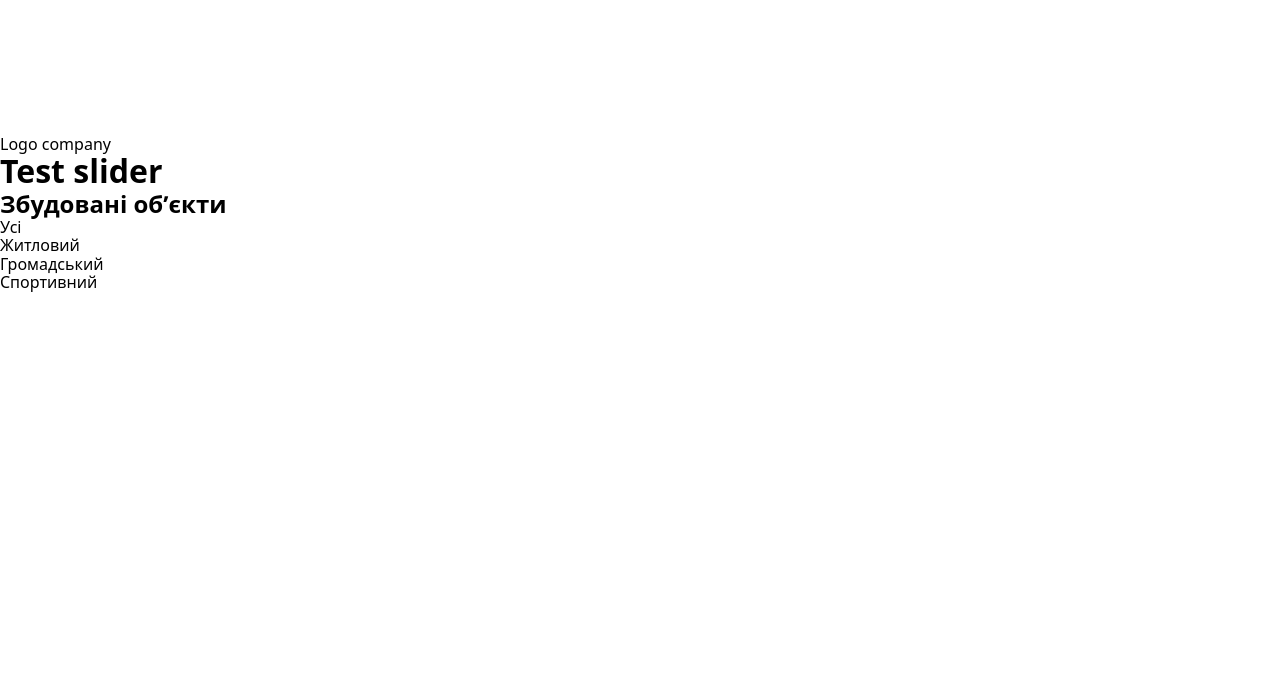
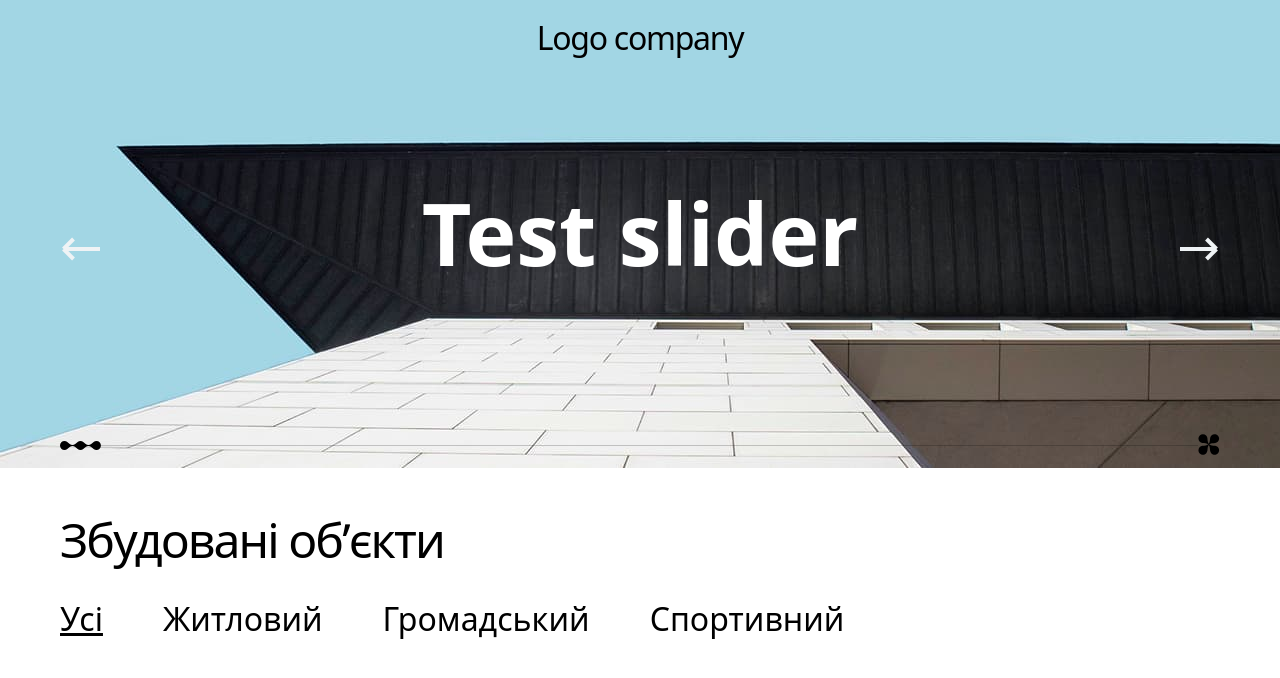
Before and after one commit to professorsha/Test-Smart-Orange, a plain HTML site: page index.html in a window 1280 px wide. Drawn offline with nearby package versions, Linux system fonts and the light colour scheme.

Commit message:
add style header

```diff
--- a/css/style.css
+++ b/css/style.css
@@ -37,3 +37,89 @@ button {
   clip: rect(0 0 0 0);
   overflow: hidden;
 }
+/* ============header=============== */
+.header{
+  width: 100%;
+  height: 468px;
+  background-color: #fff;
+  background-image: url(../images/header/bg-slider-1.jpg);
+  background-repeat: no-repeat;
+  background-position: center;
+  background-size: cover;
+  position: relative;
+  margin-bottom: 50px;
+}
+.container{
+  padding: 0 60px;
+  margin: 0 auto;
+}
+.logo{
+  display: block;
+  font-size: 32px;
+  font-weight: 500;
+  line-height: 90%;
+  letter-spacing: -0.04em;
+  color: black;
+  text-align: center;
+  padding-top: 24px;
+}
+.slider-arrow-left-icon{
+  fill:#EFF3F5;
+  stroke: #EFF3F5;
+  position: absolute;
+  top:237px;
+}
+.header-title{
+  font-size: 86px;
+  font-weight: 700;
+  color: #fff;
+  text-align: center;
+ padding-top: 131px;;
+}
+.slider-arrow-right-icon{
+  fill:#EFF3F5;
+  stroke: #EFF3F5;
+  position: absolute;
+  top:237px;
+  right: 60px;
+}
+.header-bottom{
+  display: flex;
+  align-items: center;
+  justify-content: space-between;
+  position: absolute;
+  bottom: 12px;
+  width: calc(100% - 120px);
+}
+.header-bottom-line{
+  border: none;
+  background-color: rgba(0, 0,0,0.2);
+  height: 1px;
+  flex-grow: 1;
+}
+/* ===================built-objects============== */
+.built-objects{
+  margin-top: 50px;
+  margin-bottom: 100px;
+
+}
+.built-objects-title{
+  font-size: 48px;
+  font-weight: 500;
+  line-height: 90%;
+  letter-spacing: -0.04em;
+  color: black;
+  padding-bottom: 40px;
+}
+.filter-list{
+  display: flex;
+  gap: 60px;
+}
+.filter-link{
+  font-size: 32px;
+  font-weight: 500;
+  color: black;
+}
+.filter-link.active-link{
+  text-decoration: underline;
+}
--- a/index.html
+++ b/index.html
@@ -3,6 +3,12 @@
   <head>
     <meta charset="UTF-8" />
     <meta name="viewport" content="width=device-width, initial-scale=1.0" />
+    <link rel="preconnect" href="https://fonts.googleapis.com" />
+    <link rel="preconnect" href="https://fonts.gstatic.com" crossorigin />
+    <link
+      href="https://fonts.googleapis.com/css2?family=Inter+Tight:ital,wght@0,100..900;1,100..900&display=swap"
+      rel="stylesheet"
+    />
     <link
       rel="stylesheet"
       href="https://cdnjs.cloudflare.com/ajax/libs/modern-normalize/2.0.0/modern-normalize.min.css"
@@ -14,23 +20,66 @@
     <title>Test Smart Orange</title>
   </head>
   <body>
-    <header>
-      <span class="logo">Logo company</span>
-      <svg></svg>
-      <div class="slider">
-        <h1>Test slider</h1>
+    <header class="header">
+      <div class="container">
+        <span class="logo">Logo company</span>
+        <svg
+          class="slider-arrow-left-icon"
+          width="40"
+          height="24"
+          aria-label="arrow-left"
+        >
+          <use href="./images/svg/sprite.svg#icon-arrow-left"></use>
+        </svg>
+        <div class="slider">
+          <h1 class="header-title">Test slider</h1>
+        </div>
+        <svg
+          class="slider-arrow-right-icon"
+          width="40"
+          height="24"
+          aria-label="arrow-right"
+        >
+          <use href="./images/svg/sprite.svg#icon-arrow-right"></use>
+        </svg>
+        <div class="header-bottom">
+          <svg class="union-icon" width="41" height="9" aria-label="union-icon">
+            <use href="./images/svg/sprite.svg#icon-Union"></use>
+          </svg>
+          <div class="header-bottom-line"></div>
+          <svg
+            class="icon-Clover"
+            width="22"
+            height="22"
+            aria-label="icon-Clover"
+          >
+            <use href="./images/svg/sprite.svg#icon-Clover"></use>
+          </svg>
+        </div>
       </div>
-      <div class="pointers"></div>
     </header>
     <main>
-        <h2 class="">Збудовані обʼєкти</h2>
-        <ul class="filter-list">
-            <li class="filter-list-item">Усі</li>
-            <li class="filter-list-item">Житловий</li>
-            <li class="filter-list-item">Громадський</li>
-            <li class="filter-list-item">Спортивний</li>
-        </ul>
-
+      <section class="built-objects">
+        <div class="container">
+          <h2 class="built-objects-title">Збудовані обʼєкти</h2>
+          <ul class="filter-list">
+            <li class="filter-list-item">
+              <a href="/object?category=all" class="filter-link active-link"
+                >Усі</a
+              >
+            </li>
+            <li class="filter-list-item">
+              <a href="/object?category=living" class="filter-link">Житловий</a>
+            </li>
+            <li class="filter-list-item">
+              <a href="/object?category=" class="filter-link">Громадський</a>
+            </li>
+            <li class="filter-list-item">
+              <a href="/object?category=" class="filter-link">Спортивний</a>
+            </li>
+          </ul>
+        </div>
+      </section>
     </main>
     <footer></footer>
   </body>
```
Also changed, not shown: images/svg/sprite.svg (added).
